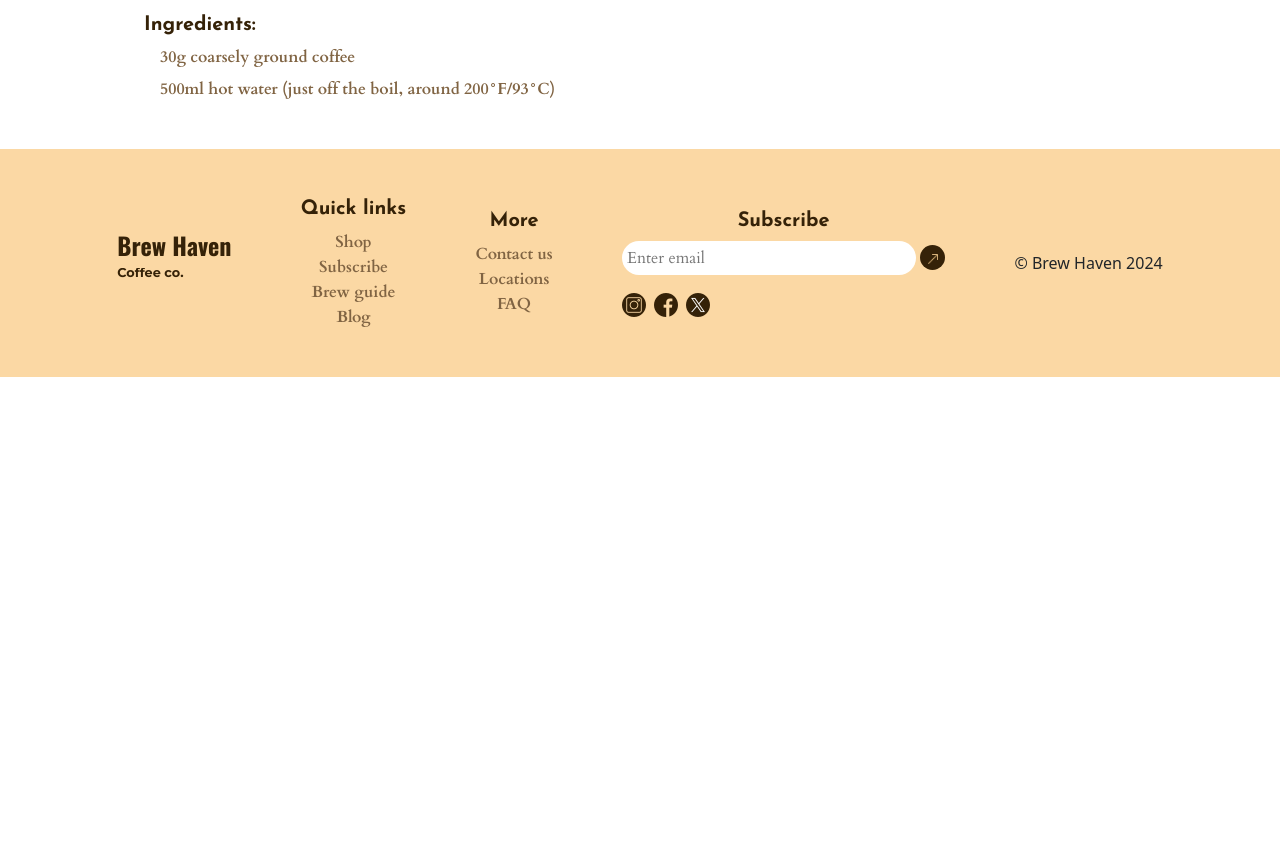
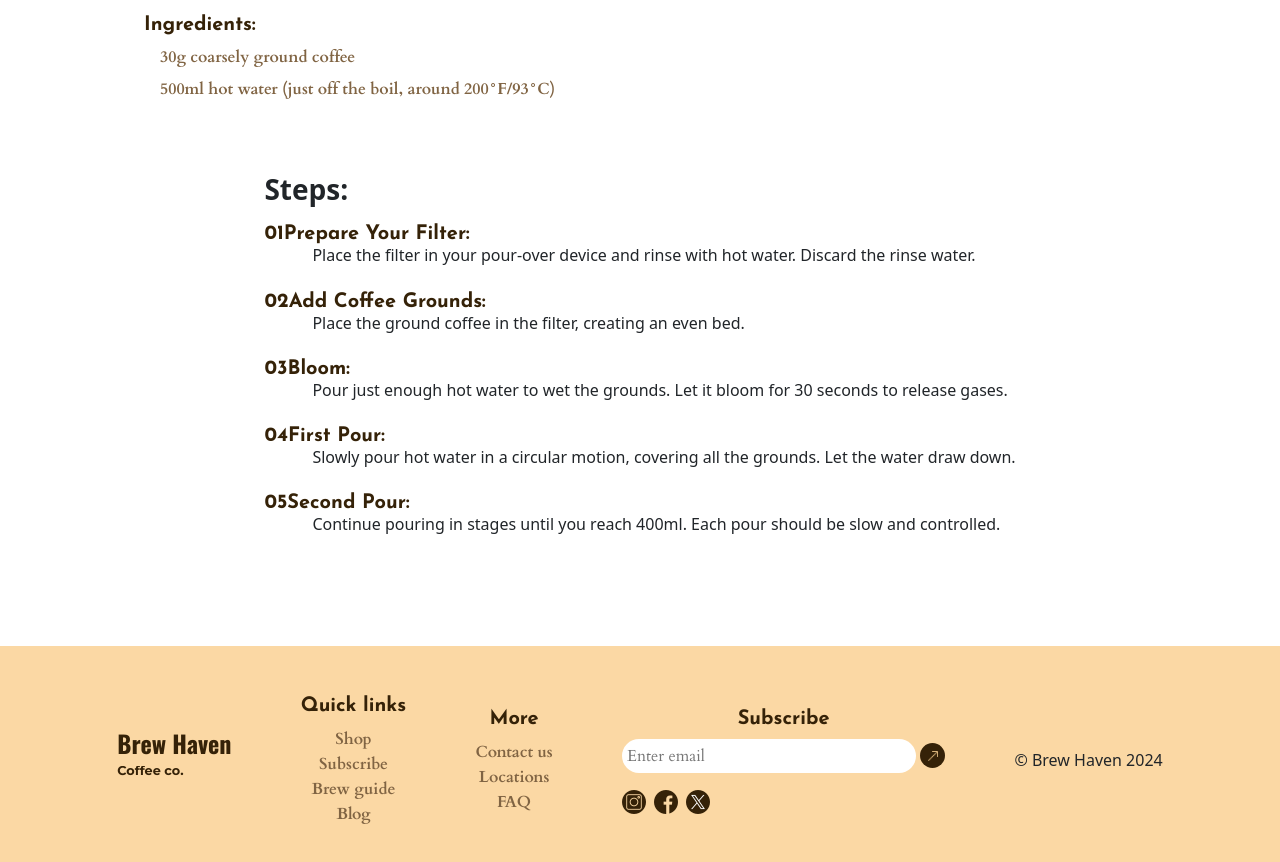
Before and after one commit to Harini-S109/Brew-Haven, a plain HTML site: page brewGuide.html in a window 1280 px wide. Shown: the part 696-1558 px from the top of the page. Before the commit the page ends 1073 px from the top, so only its background shows below. Drawn offline with nearby package versions, Linux system fonts and the light colour scheme.

Commit message:
Update brewGuide.html

```diff
--- a/brewGuide.html
+++ b/brewGuide.html
@@ -32,7 +32,7 @@
                             <div class="menu ">
                                 <ul class="menu-item ">
                                     <li><a class="menu-a" href="shop.html">Shop</a></li>
-                                    <li><a class="menu-a" href="subscribe.html"></a></li>
+                                    <li><a class="menu-a" href="subscribe.html">Subscribe</a></li>
                                     <li><a class="menu-a" href="brewGuide.html">Brew Guide</a></li>
                                     <li><a class="menu-a" href="location.html">Locations</a></li>
                                     <li><a class="menu-a" href="#">Blog</a></li>
@@ -81,7 +81,7 @@
     </div>
 
     <div class="con m-sm-5">
-        <div class="brew-content1 m-5">
+        <div class="brew-content1 m-5 mb-0">
             <h4>French Press</h4>
             <p>Welcome to the Brew Haven Coffee Co. Brew Guide – your ultimate resource for brewing the perfect cup of coffee at home. Whether you’re a novice or a seasoned coffee enthusiast, our guide offers step-by-step instructions for a variety of brewing methods, ensuring you can enjoy the rich
                 flavors and aromas of our premium coffee blends every day.</p>
@@ -90,6 +90,25 @@
                     <p class="my-0 mb-2 mx-3">30g coarsely ground coffee</p>
                     <p class="my-0 mb-3 mx-3">500ml hot water (just off the boil, around 200°F/93°C)</p>
                 </div>
+        </div>
+        <div class="subscription-con d-flex  justify-content-center align-items-center p-md-5 p-3 pt-0 mb-5 mx-auto">
+            <div class="sub-con ">
+                <h3 class="sub-heading fw-bolder mb-3 mt-4 mt-md-2">Steps:</h3>
+                <h5 class="sub-subheading d-flex mb-0 "><div class="sub-no">01</div>Prepare Your Filter:</h4>
+                <h6 class="sub-p mb-4 ms-5 overflow-hidden"> Place the filter in your pour-over device and rinse with hot water. Discard the rinse water.</h6>
+
+                <h5 class="sub-subheading d-flex mb-0 "><div class="sub-no">02</div>Add Coffee Grounds: </h4>
+                <h6 class="sub-p mb-4 ms-5 overflow-hidden">Place the ground coffee in the filter, creating an even bed.</h6>
+
+                <h5 class="sub-subheading d-flex mb-0"><div class="sub-no">03</div>Bloom:</h5>
+                <h6 class="sub-p mb-4 ms-5 overflow-hidden"> Pour just enough hot water to wet the grounds. Let it bloom for 30 seconds to release gases.</h6>
+
+                <h5 class="sub-subheading d-flex mb-0"><div class="sub-no">04</div>First Pour:</h5>
+                <h6 class="sub-p mb-4 ms-5 overflow-hidden">Slowly pour hot water in a circular motion, covering all the grounds. Let the water draw down.</h6>
+
+                <h5 class="sub-subheading d-flex mb-0"><div class="sub-no">05</div>Second Pour:</h5>
+                <h6 class="sub-p mb-3 ms-5 overflow-hidden"> Continue pouring in stages until you reach 400ml. Each pour should be slow and controlled.</h6>
+            </div>
         </div>
     </div>
 
```
